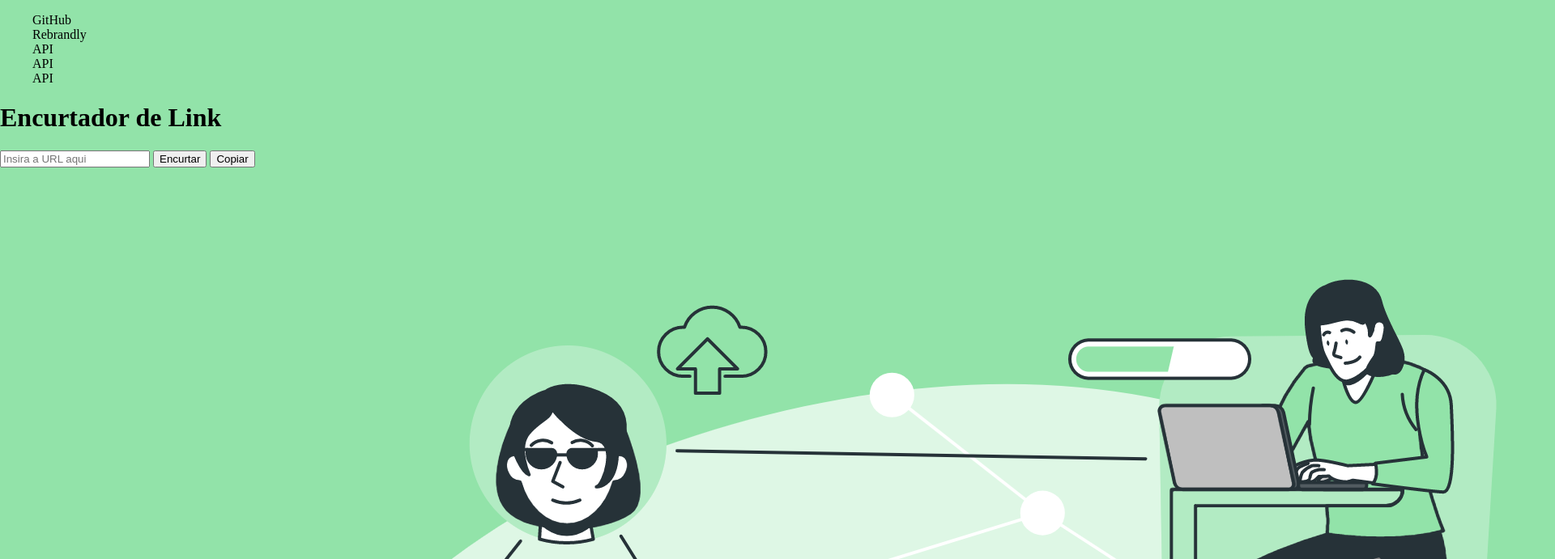
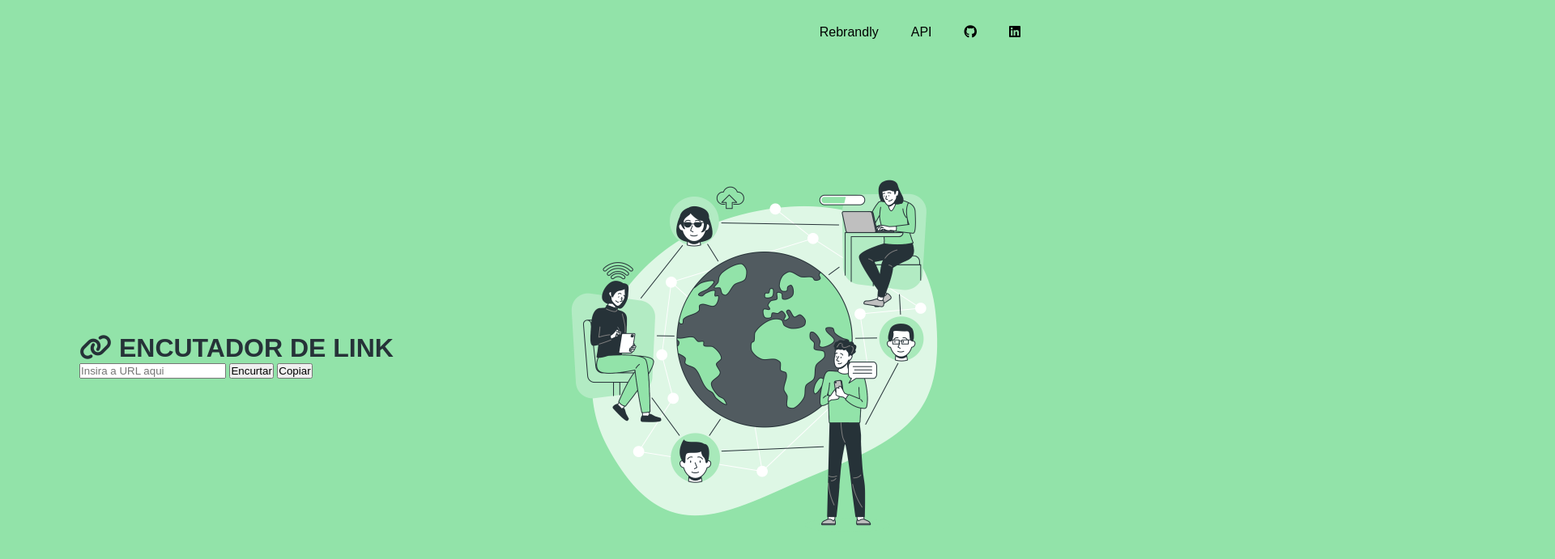
Before and after one commit to YuriGabrielR/encurtador, a plain HTML site: page index.html in a window 1280 px wide. Shown: the top 691 px of the page at 81% size, 1920 px wide, since content can reach past the window. Drawn offline with Linux system fonts and the light colour scheme; a web font is replaced by a local one.

Commit message:
Implementado estilizações e configurações básicas de layout

```diff
--- a/css/style.scss
+++ b/css/style.scss
@@ -1,6 +1,45 @@
-@import "./reset";
-@import "./mixins.scss";
+@import "../sass/reset";
+@import "../sass/mixins";
+@import "../sass/variables";
+
 
 body{
  background-color: #92E3A9;
 }
+
+header{
+
+}
+
+nav{
+    width: 100vw;
+    height: 80px;
+    @include flexCenter(row);
+    justify-content: right
+
+}
+
+ul{
+    @include flexCenter(row);
+
+    li{
+       padding: 0px 20px;
+
+    }
+}
+
+main{
+    width: 100vw;
+    height: calc(100vh - 80px);
+    @include flexCenter(row);
+    justify-content: space-around;
+    flex-wrap: wrap;
+}
+
+.img--main{
+    max-width: 500px;
+}
+
+.title{
+    color: $primary-color;
+}
--- a/index.html
+++ b/index.html
@@ -10,22 +10,17 @@
 <body>
     <header>
         <nav>
-
-
             <ul>
-                <li><a href=""> GitHub </a></li>
-                <li><a href=""> Rebrandly </a></li>
-                <li><a href=""> API</a></li>
-                <li><a href=""> API</a></li>
-                <li><a href=""> API</a></li>
-
-
+                <li><a class="link-header" href=""> Rebrandly </a></li>
+                <li><a class="link-header" href=""> API</a></li>
+                <li><a class="link-header" href=""> <i class="fa-brands fa-github"></i></a></li>
+                <li><a class="link-header" href=""> <i class="fa-brands fa-linkedin"></i></a></li>
             </ul>
         </nav>
 
         <main>
             <div class="container">
-                <h1 class="title">Encurtador de Link </h1>
+                <h1 class="title"> <i class="fa-solid fa-link"></i> ENCUTADOR DE LINK </h1>
 
                 <div class="container-input">
                     <input class="url-input" type="text" placeholder="Insira a URL aqui">
@@ -37,7 +32,7 @@
 
 
             <div>
-                <img class="img--main" src="./images/image-page.png" alt="">
+                <img class="img--main" src="./images/image-page.png" alt="ilustracao-flat-internet">
             </div>
         </main>
 
@@ -48,5 +43,6 @@
     </footer>
 
 
+    <script src="https://kit.fontawesome.com/f3b59ce49d.js" crossorigin="anonymous"></script>
 </body>
 </html>
--- a/sass/_mixins.scss
+++ b/sass/_mixins.scss
@@ -1,5 +1,5 @@
 @mixin flexCenter($direction) {
    display: flex;
    align-items: center;
-
+   flex-direction: $direction;
 }
--- a/sass/_reset.scss
+++ b/sass/_reset.scss
@@ -1,7 +1,12 @@
+*{
+margin: 0;
+padding: 0;
+font-family: 'Alatsi', sans-serif;
+
+}
+
 html,
 body{
-    margin: 0;
-    padding: 0;
     height: 100vh;
     width: 100vw;
 }
--- /dev/null
+++ b/sass/_variables.scss
@@ -0,0 +1,5 @@
+@import url('https://fonts.googleapis.com/css2?family=Alatsi&display=swap');
+
+
+$main-color:#92E3A9;
+$primary-color: #263238;
```
Also changed, not shown: css/style.css, 1 other file.
